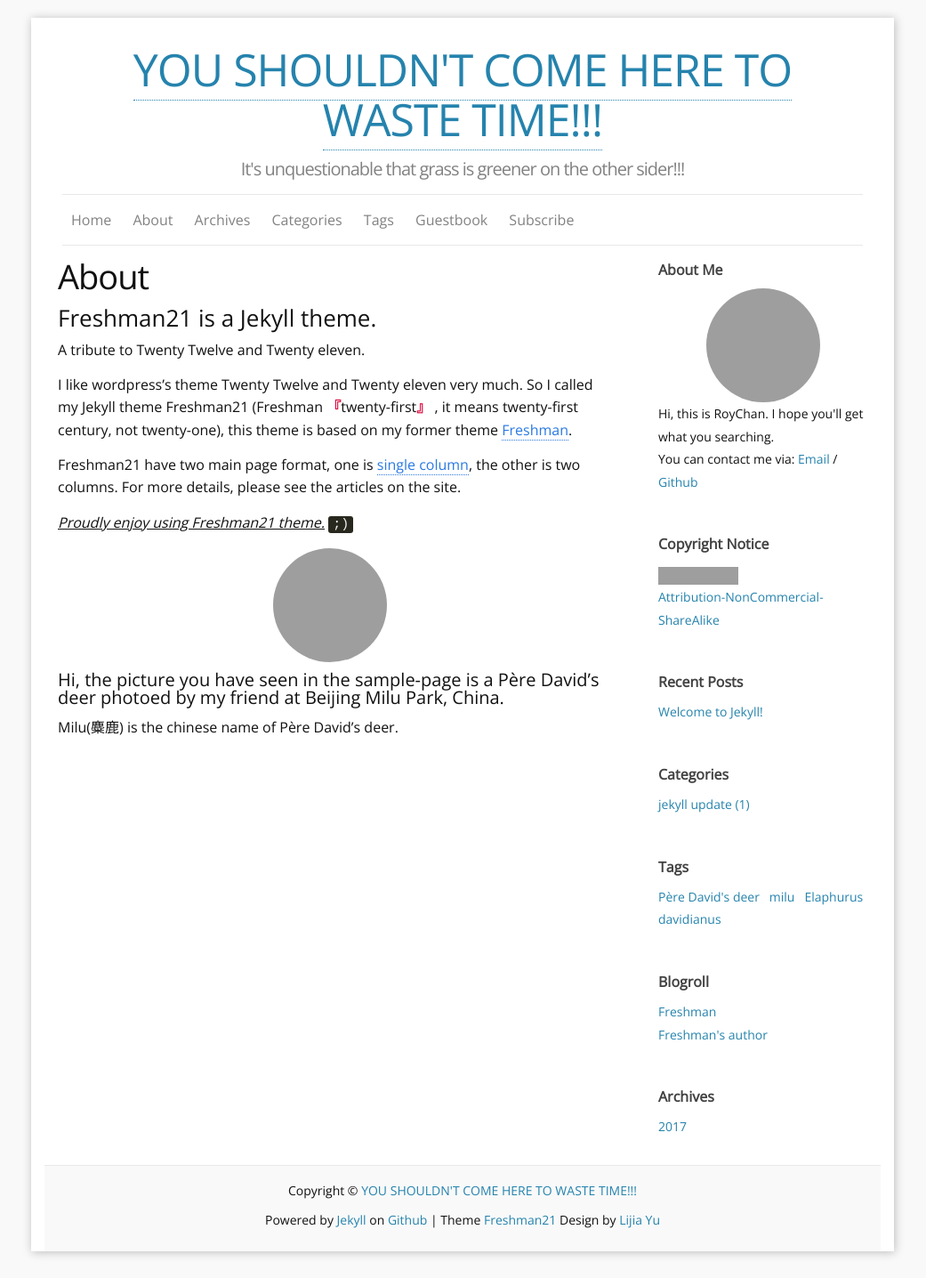
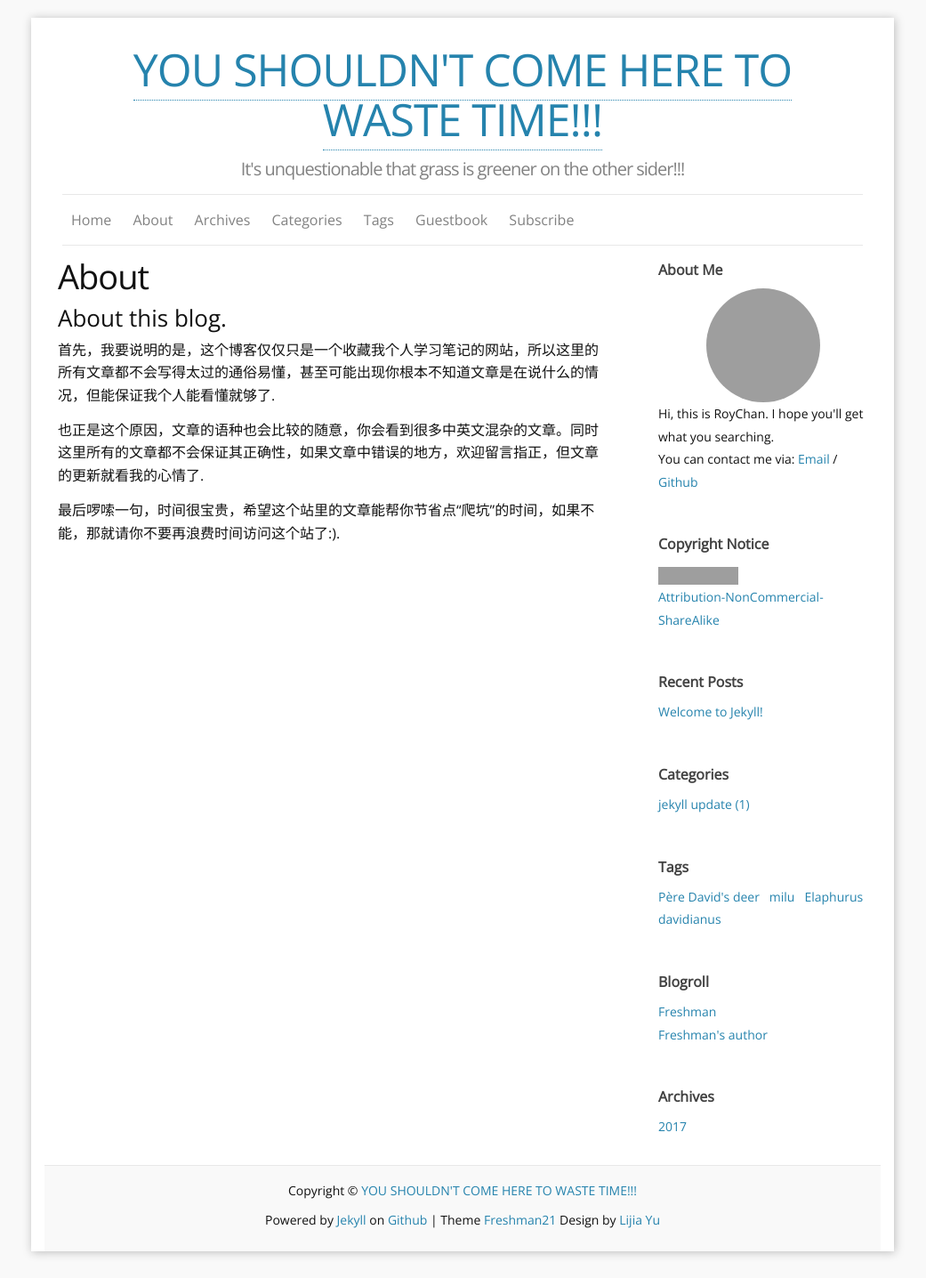
Before and after one commit to RoyWorld/RoyWorld.github.io, a Jekyll site: the page built from b_about.md, in a window 1280 px wide. Shown: the whole page at 89% size, without its empty margins (120-1161 px from the left). Built offline with Jekyll 4.4.1, drawn with Linux system fonts in a browser that asks for light colours; nearby versions of some CDN libraries; comment, search, counter and statistics services are not loaded; grey boxes are pictures that could not be loaded.

Commit message:
一点改动和一篇烂文

```diff
--- a/_config.yml
+++ b/_config.yml
@@ -4,7 +4,7 @@ tagline: It's unquestionable that grass is greener on the other sider!!!
 author: RoyChan
 email: r0Yz2ZcHAn@gmail.com
 description: WHY WOULD YOU LIKE TO SUBSCRIBE A SHIT? # You can edit this line in _config.yml. It will appear in your document head meta and in your feed.xml site description
-keywords: "Jekyll, theme, Freshman21"
+keywords: "Java Preacher"
 baseurl: "/" # the subpath of your site, e.g. /blog/
 url: "https://royworld.github.io" # the base hostname & protocol for your site
 locale: en_US
--- a/b_about.md
+++ b/b_about.md
@@ -6,19 +6,12 @@ permalink: /about/
 ---
 
 
-### Freshman21 is a Jekyll theme.
+### About this blog.
 
-A tribute to Twenty Twelve and Twenty eleven.
+首先，我要说明的是，这个博客仅仅只是一个收藏我个人学习笔记的网站，所以这里的所有文章都不会写得太过的通俗易懂，甚至可能出现你根本不知道文章是在说什么的情况，但能保证我个人能看懂就够了.
 
-I like wordpress's theme Twenty Twelve and Twenty eleven very much.
-So I called my Jekyll theme Freshman21 (Freshman <q>twenty-first</q> , it means twenty-first century, not twenty-one), this theme is based on my former theme [Freshman](https://github.com/yulijia/freshman/).
+[comment]: <> (当然，我也只是一个搬砖的，既然我都能看懂了，我想你也应该没什么问题.)
+也正是这个原因，文章的语种也会比较的随意，你会看到很多中英文混杂的文章。同时这里所有的文章都不会保证其正确性，如果文章中错误的地方，欢迎留言指正，但文章的更新就看我的心情了.
 
-Freshman21 have two main page format, one is [single column](http://yulijia.net/en/  "see demo"), the other is two columns. For more details, please see the articles on the site.
-
-<cite>Proudly enjoy using Freshman21 theme.</cite> <code>;)</code>
-
-![麋鹿](https://i.imgur.com/Mdc4szJl.jpg){: .img-about}
-
-#### Hi, the picture you have seen in the sample-page is a Père David's deer photoed by my friend at Beijing Milu Park, China.
-
-Milu(麋鹿) is the chinese name of Père David's deer.
+[comment]: <> (假如某篇文章提供的方法并不能帮助你有效地“爬坑”，请你注意了，你要联系的博主已经下线，他帮不了你也感到很绝望和无奈.)
+最后啰嗦一句，时间很宝贵，希望这个站里的文章能帮你节省点“爬坑”的时间，如果不能，那就请你不要再浪费时间访问这个站了:).
```
Also changed, not shown: _posts/java-lambda-expressions.md (added, +145 -0 lines).
